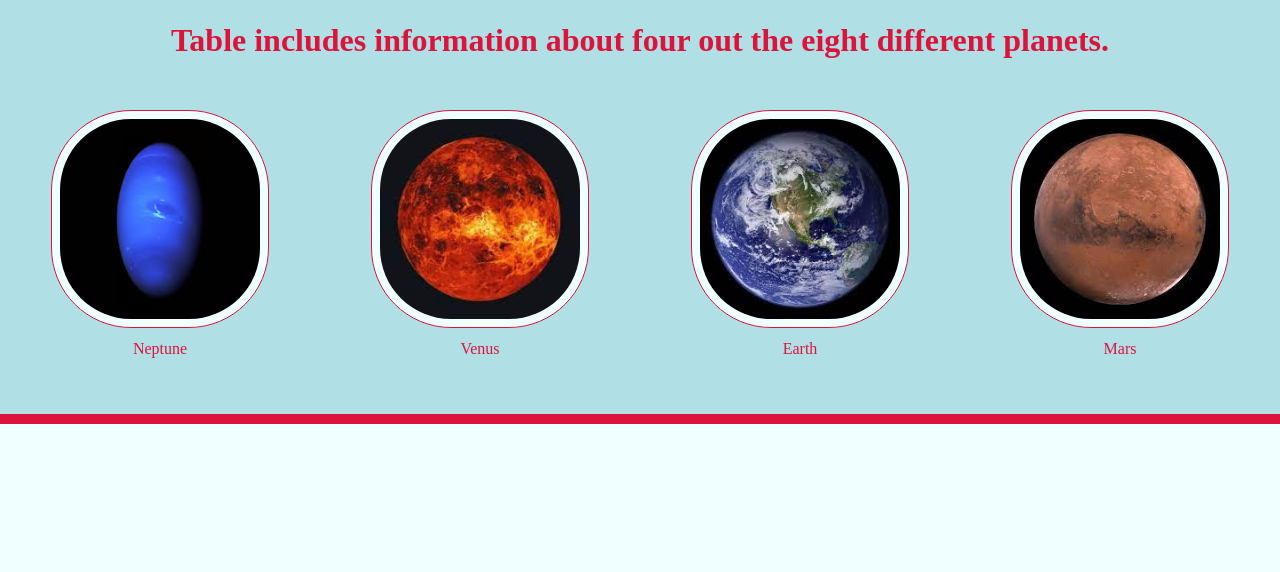
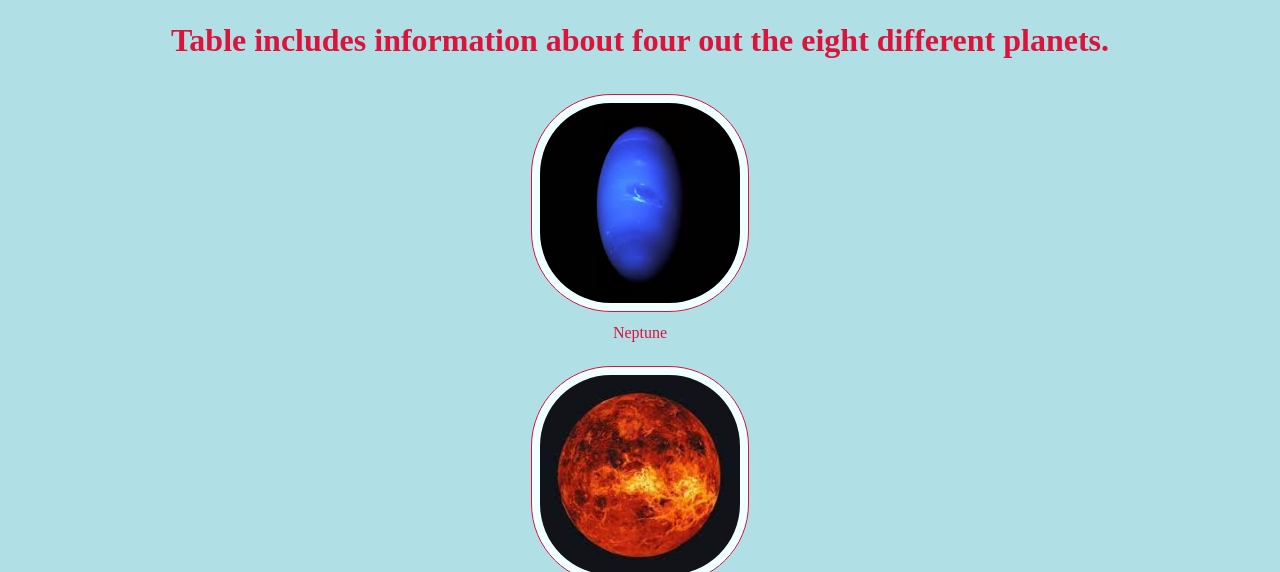
Before and after one commit to arturoarreola88/Lab5, a plain HTML site: page index.html in a window 1280 px wide. Shown: the part 197-769 px from the top of the page. Drawn offline with Linux system fonts and the light colour scheme.

Commit message:
small_change

```diff
--- a/index.html
+++ b/index.html
@@ -14,7 +14,7 @@
     <header>
       <h1>Planetary Facts</h1>
       <h2>Table includes information about four out the eight different planets.</h2>
-      <div class="box">
+      <div class="frame-square">
         <figure class="col">
           <img src="./images/neptune.jfif" alt="the planet neptune" class="planet-image" height="200" width="200">
           <figcaption class="caption">Neptune</figcaption>
```
